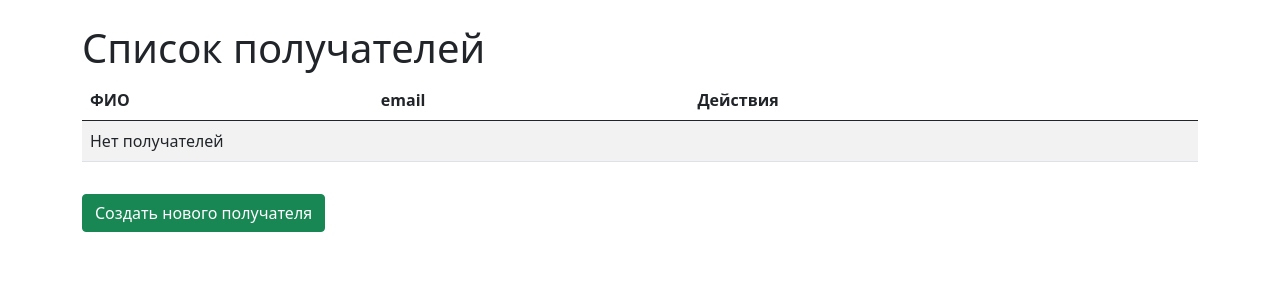
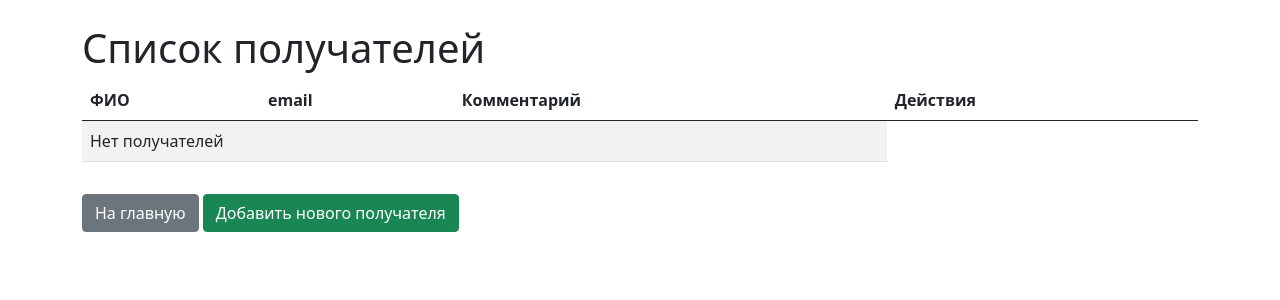
Before and after one commit to botnbot/Spamsender, a Django app: page /recipient/ in a window 1280 px wide. Shown: the part 58-358 px from the top of the page. Run offline with Django 5.2, Linux system fonts and the light colour scheme; the visitor is signed in with stand-in values (Sample User, id 1); data that the repository does not hold is empty; parts of the project's set-up code (start-up, migrations or seed data) failed here and were passed over; some libraries are stand-ins or nearby versions.

Commit message:
CRUD buttons added to templates

```diff
--- a/core/templates/core/newsletter/newsletter_active_list.html
+++ b/core/templates/core/newsletter/newsletter_active_list.html
@@ -44,7 +44,7 @@
     {% endfor %}
     </tbody>
 </table>
-<a href="{% url 'core:home' %}" class="btn btn-secondary">Отмена</a>
+<a href="{% url 'core:home' %}" class="btn btn-secondary">На главную</a>
 {% else %}
 <p>Нет активных рассылок</p>
 {% endif %}
--- a/core/templates/core/newsletter/newsletter_create.html
+++ b/core/templates/core/newsletter/newsletter_create.html
@@ -25,8 +25,9 @@
                         </div>
                     {% endfor %}
 
+                    <a href="{% url 'core:home' %}" class="btn btn-secondary">Отмена</a>
                     <button type="submit" class="btn btn-success">Создать</button>
-                    <a href="{% url 'core:home' %}" class="btn btn-secondary">Отмена</a>
+
                 </form>
             </div>
         </div>
--- a/core/templates/core/recipient/recipient_list.html
+++ b/core/templates/core/recipient/recipient_list.html
@@ -10,6 +10,7 @@
         <tr>
             <th>ФИО</th>
             <th>email</th>
+            <th>Комментарий</th>
             <th>Действия</th>
         </tr>
     </thead>
@@ -23,8 +24,11 @@
                 </a>
             </td>
             <td>{{ recipient.email }}</td>
+            <td>{{ recipient.comment|truncatechars:50 }}</td>
             <td>
+                <a href="{% url 'core:recipient_detail' recipient.id %}" class="btn btn-sm btn-primary">Подробнее</a>
                 <a href="{% url 'core:recipient_update' recipient.pk %}" class="btn btn-sm btn-primary">Редактировать</a>
+                <a href="{% url 'core:recipient_create' %}" class="btn btn-sm btn-success">Добавить</a>
                 <a href="{% url 'core:recipient_delete' recipient.pk %}" class="btn btn-sm btn-danger">Удалить</a>
             </td>
         </tr>
@@ -35,6 +39,6 @@
         {% endfor %}
     </tbody>
 </table>
-
-<a href="{% url 'core:recipient_create' %}" class="btn btn-success mt-3">Создать нового получателя</a>
+<a href="{% url 'core:home' %}" class="btn btn-secondary mt-3">На главную</a>
+<a href="{% url 'core:recipient_create' %}" class="btn btn-success mt-3">Добавить нового получателя</a>
 {% endblock %}
```
Also changed, not shown: core/templates/core/message/message_list.html (+5 -2 lines), core/templates/core/newsletter/newsletter_list.html (+7 -7 lines).
